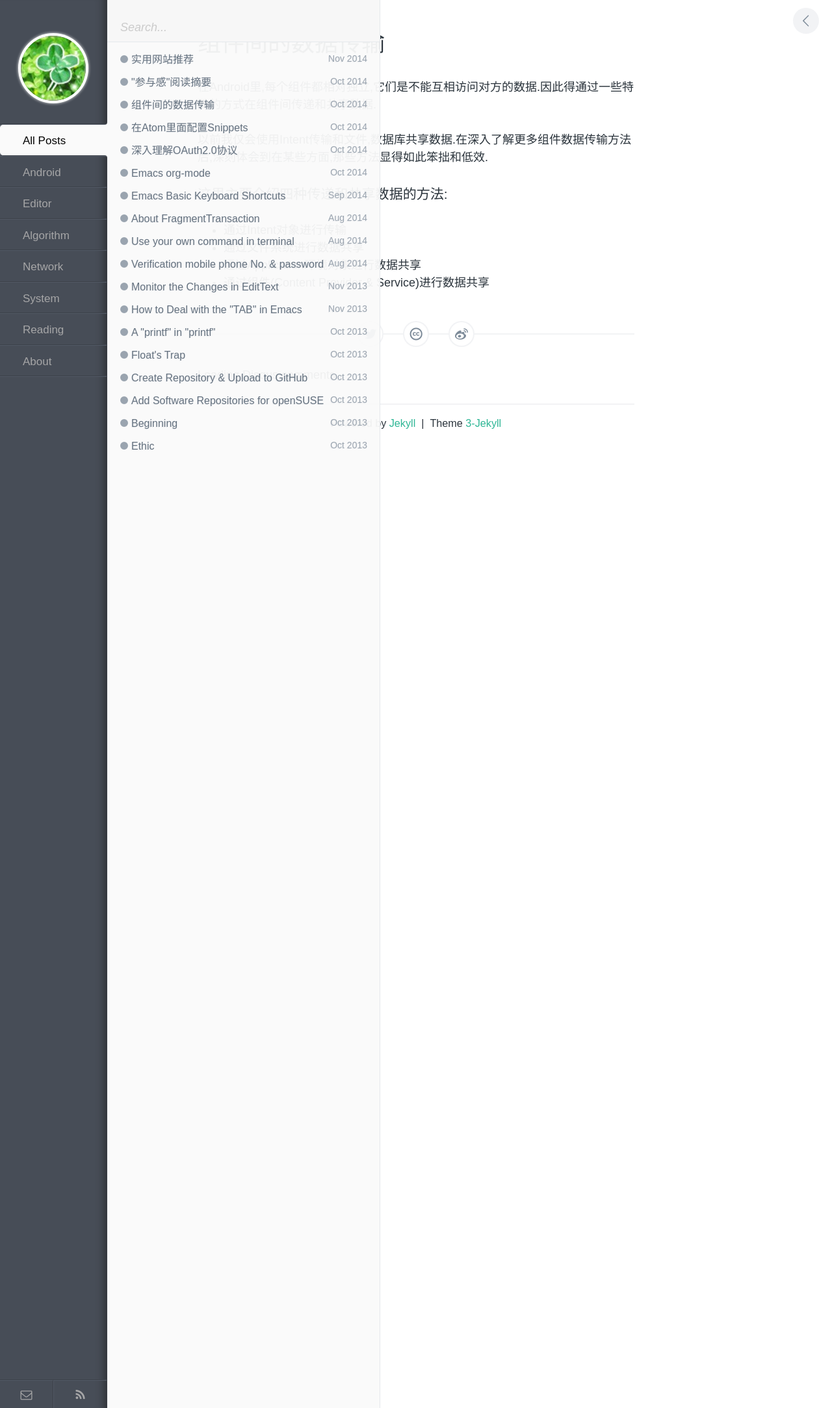
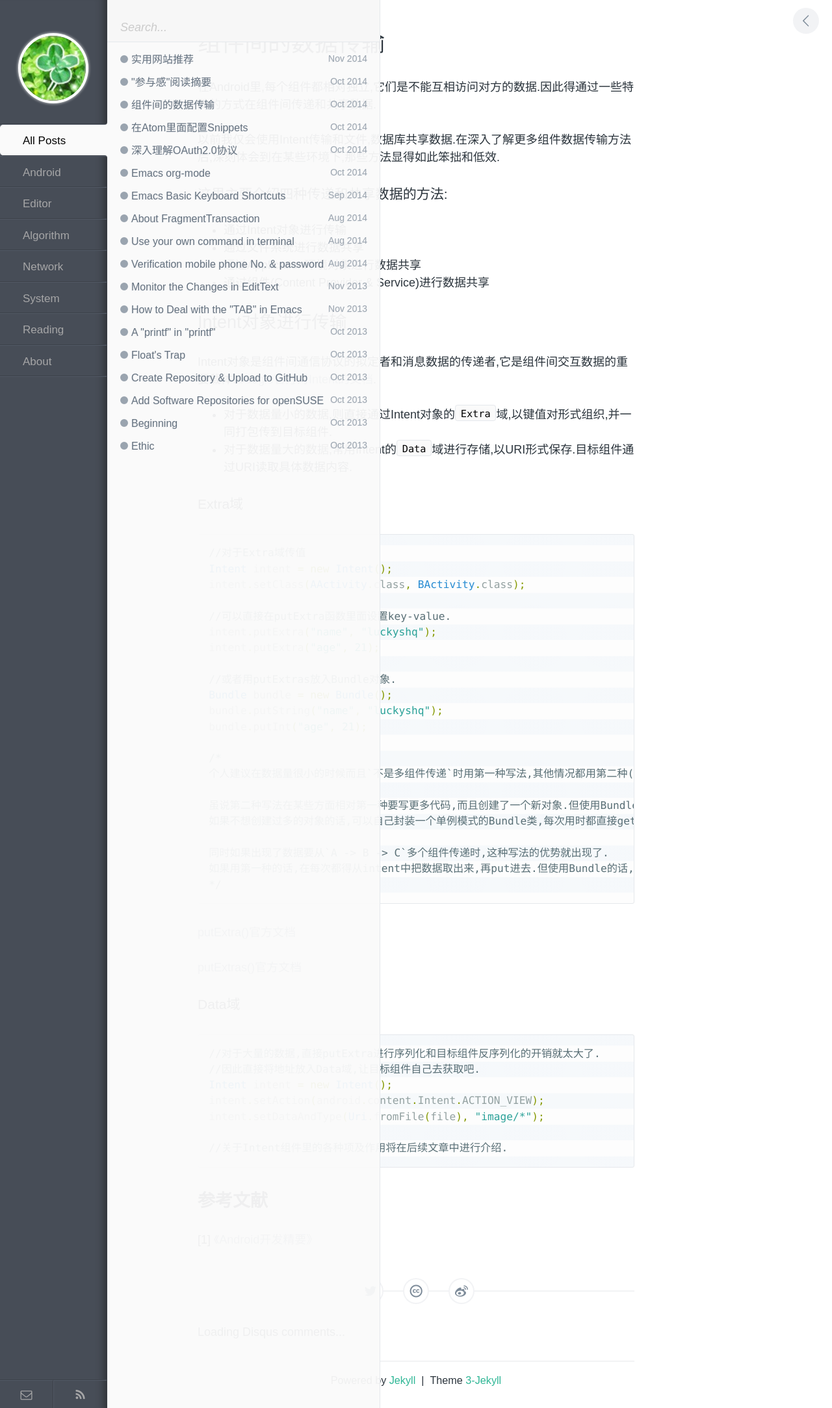
Before and after one commit to luckyshq/luckyshq.github.io, a Jekyll site: the page built from _posts/2014-10-22-组件间的数据传输.md, in a window 1280 px wide. Shown: the whole page at 65% size. Built offline with Jekyll 4.4.1, drawn with Linux system fonts in a browser that asks for light colours; comment, search, counter and statistics services are not loaded.

Commit message:
[feature]Post,添加数据传递中关于Intent的传递方法.

```diff
--- a/_posts/2014-10-22-组件间的数据传输.md
+++ b/_posts/2014-10-22-组件间的数据传输.md
@@ -7,7 +7,7 @@ categories: android
 
 在Android里,每个组件都相对独立,它们是不能互相访问对方的数据.因此得通过一些特殊的方式在组件间传递和共享数据.
 
-以前我仅会使用Intent传输和文件,数据库共享数据.在深入了解更多组件数据传输方法后,深刻体会到在某些方面,那些方法显得如此笨拙和低效.
+以前我仅会使用Intent传输和文件,数据库共享数据.在深入了解更多组件数据传输方法后,深刻体会到在某些环境下,那些方法显得如此笨拙和低效.
 
 ### 这里主要介绍四种传递和共享数据的方法:
 
@@ -15,3 +15,58 @@ categories: android
 * 通过文件系统进行数据共享
 * 通过Application环境对象进行数据共享
 * 通过组件(Content Provider & Service)进行数据共享
+
+## Intent对象进行传输
+Intent对象是组件间通信协议的拟定者和消息数据的传递者,它是组件间交互数据的重要载体.[Google官方对Intent的文档](http://developer.android.com/reference/android/content/Intent.html).
+
+* 对于数据量小的数据,则直接通过Intent对象的`Extra`域,以键值对形式组织,并一同打包传到目标组件.
+* 对于数据量大的数据,常用Intent的`Data`域进行存储,以URI形式保存.目标组件通过URI读取具体数据内容.
+
+### Extra域
+{% highlight java %}
+//对于Extra域传值
+Intent intent = new Intent();
+intent.setClass(AActivity.class, BActivity.class);
+
+//可以直接在putExtra函数里面设置key-value.
+intent.putExtra("name", "luckyshq");
+intent.putExtra("age", 21);
+
+//或者用putExtras放入Bundle对象.
+Bundle bundle = new Bundle();
+bundle.putString("name", "luckyshq");
+bundle.putInt("age", 21);
+
+/*
+个人建议在数据量很小的时候而且`不是多组件传递`时用第一种写法,其他情况都用第二种(即用Bundle对象).
+
+虽说第二种写法在某些方面相对第一种要写更多代码,而且创建了一个新对象.但使用Bundle对象来组织数据更加清晰.
+如果不想创建过多的对象的话,可以自己封装一个单例模式的Bundle类,每次用时都直接getInstance就行(不过还是得考虑使用环境,数据实时性等).
+
+同时如果出现了数据要从`A -> B -> C`多个组件传递时,这种写法的优势就出现了.
+如果用第一种的话,在每次都得从intent中把数据取出来,再put进去.但使用Bundle的话,就直接使用bundle对象传过去就行了.
+*/
+{% endhighlight %}
+
+[putExtra()官方文档](http://developer.android.com/reference/android/content/Intent.html#putExtra(java.lang.String, android.os.Bundle))
+
+[putExtras()官方文档](http://developer.android.com/reference/android/content/Intent.html#putExtras(android.content.Intent))
+
+
+
+### Data域
+{% highlight java %}
+//对于大量的数据,直接putExtra进行序列化和目标组件反序列化的开销就太大了.
+//因此直接将地址放入Data域,让目标组件自己去获取吧.
+Intent intent = new Intent();
+intent.setAction(android.content.Intent.ACTION_VIEW);
+intent.setDataAndType(Uri.fromFile(file), "image/*");
+
+//关于Intent组件里的各种项及作用将在后续文章中进行介绍.
+{% endhighlight %}
+
+
+
+
+# **参考文献**
+[1] [《Android开发精要》](http://book.douban.com/subject/11530748/)
--- a/index.html
+++ b/index.html
@@ -19,4 +19,5 @@ title: luckyshq's blog
     <li>Mail: <a href="mailto:luckyshq43@gmail.com">luckyshq43@gmail.com</a></li>
   </ul>
   <h5>PS:在读blog时鼠标放屏幕右边会出现目录喔~</h5>
+  <h5>blog中部分网址需要科学上网的支持,想要便捷科学上网<a href="http://honx.in/i/VDZK_c6vD3N_Jgoj">请点这里</a></h5>
 </article> <!-- end #post__content -->
```
